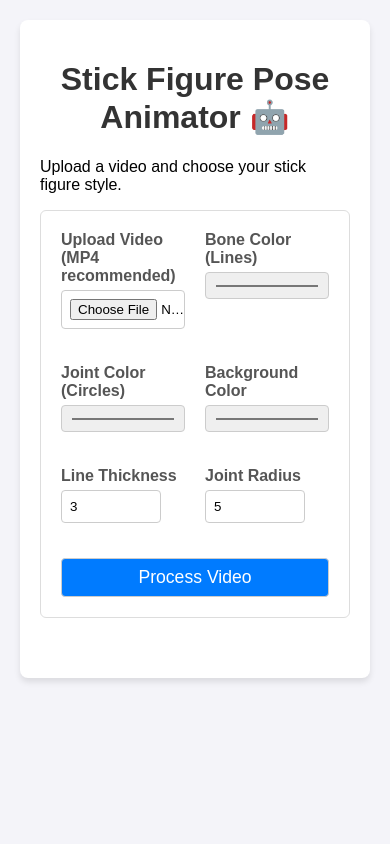
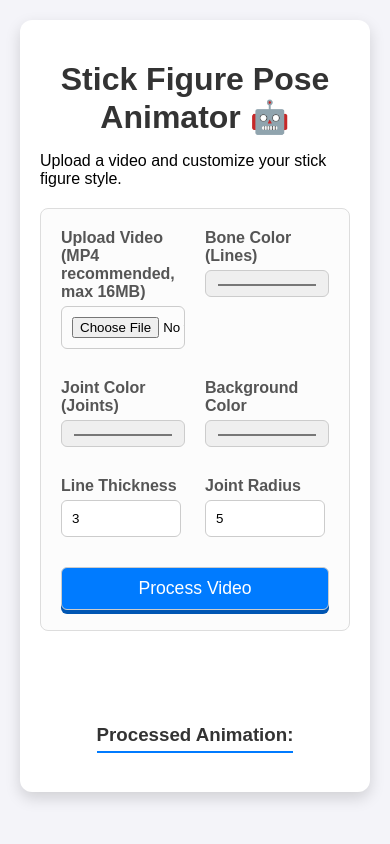
Before and after one commit to Kavya-19005/Digitised-Natya-Shastra, a Flask app: page / in a window 390 px wide. Run offline with Flask 3, Linux system fonts and the light colour scheme.

Commit message:
Further updates made: Add video player and download link elements to index.html, Implement video display logic and robust status/error handling, Finalize styling for responsive form and video display area.

```diff
--- a/static/css/style.css
+++ b/static/css/style.css
@@ -1,4 +1,3 @@
-/* static/css/style.css */
 body {
     font-family: sans-serif;
     margin: 20px;
@@ -9,21 +8,23 @@ body {
     margin: auto;
     background: white;
     padding: 20px;
-    border-radius: 8px;
-    box-shadow: 0 4px 6px rgba(0, 0, 0, 0.1);
+    border-radius: 12px;
+    box-shadow: 0 6px 15px rgba(0, 0, 0, 0.15);
 }
 h1 {
     text-align: center;
     color: #333;
+    margin-bottom: 5px;
 }
 form {
     display: grid;
     grid-template-columns: 1fr 1fr;
     gap: 20px;
-    margin-bottom: 20px;
+    margin-top: 20px;
     padding: 20px;
     border: 1px solid #ddd;
-    border-radius: 6px;
+    border-radius: 8px;
+    background-color: #fcfcfc;
 }
 label {
     display: block;
@@ -32,17 +33,17 @@ label {
     color: #555;
 }
 input[type="file"], input[type="color"], input[type="number"], button {
-    padding: 8px;
-    border-radius: 4px;
+    padding: 10px;
+    border-radius: 6px;
     border: 1px solid #ccc;
     width: 100%;
     box-sizing: border-box;
 }
 input[type="number"] {
-    max-width: 100px;
+    max-width: 120px;
 }
 .form-group {
-    margin-bottom: 15px;
+    margin-bottom: 10px;
 }
 button[type="submit"] {
     grid-column: 1 / 3;
@@ -50,16 +51,19 @@ button[type="submit"] {
     color: white;
     cursor: pointer;
     font-size: 1.1em;
-    transition: background-color 0.3s;
+    transition: background-color 0.3s, transform 0.1s;
+    box-shadow: 0 4px #0056b3;
 }
 button[type="submit"]:hover {
     background-color: #0056b3;
+    transform: translateY(1px);
+    box-shadow: 0 3px #004499;
 }
 #status {
     text-align: center;
-    padding: 10px;
-    border-radius: 4px;
-    margin-top: 10px;
+    padding: 12px;
+    border-radius: 6px;
+    margin-top: 20px;
     font-weight: bold;
 }
 .error {
@@ -77,3 +81,26 @@ button[type="submit"]:hover {
     color: #856404;
     border: 1px solid #ffeeba;
 }
+#video-display-container {
+    text-align: center;
+    margin-top: 30px;
+}
+#video-display-container h3 {
+    color: #333;
+    border-bottom: 2px solid #007bff;
+    display: inline-block;
+    padding-bottom: 5px;
+}
+#downloadLink {
+    text-decoration: none;
+    padding: 8px 15px;
+    background-color: #e0f0ff;
+    border-radius: 4px;
+    transition: background-color 0.2s;
+    display: block;
+    max-width: 250px;
+    margin: 10px auto;
+}
+#downloadLink:hover {
+    background-color: #c0e0ff;
+}
--- a/static/js/app.js
+++ b/static/js/app.js
@@ -1,17 +1,22 @@
-/* static/js/app.js */
+document.addEventListener('DOMContentLoaded', () => {
+    const form = document.getElementById('upload-form');
+    const statusDiv = document.getElementById('status');
+    const submitBtn = document.getElementById('submit-btn');
+    const videoElement = document.getElementById("resultVideo");
+    const downloadLink = document.getElementById("downloadLink");
 
-document.getElementById('upload-form').addEventListener('submit', async function(e) {
+    form.addEventListener('submit', async function(e) {
         e.preventDefault();
 
-    const form = e.target;
-    const statusDiv = document.getElementById('status');
-    const submitBtn = document.getElementById('submit-btn');
+        // 1. Setup & Validation
+        const formData = new FormData(form);
+        const videoFile = formData.get('video');
 
-    // Get form data (this includes all style parameters and the video file)
-    const formData = new FormData(form);
+        // Hide previous results
+        videoElement.style.display = 'none';
+        videoElement.src = '';
+        downloadLink.style.display = 'none';
 
-    // Basic file validation
-    const videoFile = formData.get('video');
         if (!videoFile || videoFile.size === 0) {
             statusDiv.className = 'error';
             statusDiv.textContent = 'Please select a video file to upload.';
@@ -25,7 +30,7 @@ document.getElementById('upload-form').addEventListener('submit', async function
         submitBtn.textContent = 'Processing...';
 
         try {
-        // Use the RELATIVE path '/process' because the frontend is served by Flask
+            // 2. Fetch Request to Flask Backend
             const response = await fetch('/process', {
                 method: 'POST',
                 body: formData
@@ -36,20 +41,20 @@ document.getElementById('upload-form').addEventListener('submit', async function
                 const blob = await response.blob();
                 const url = window.URL.createObjectURL(blob);
 
-            // Trigger automatic download
-            const a = document.createElement('a');
-            a.style.display = 'none';
-            a.href = url;
-            a.download = 'stick_figure_animation.mp4';
-            document.body.appendChild(a);
-            a.click();
-            window.URL.revokeObjectURL(url); // Clean up the object URL
+                // 3. Display the video
+                videoElement.src = url;
+                videoElement.style.display = 'block';
+
+                // 4. Set up the explicit download link
+                downloadLink.href = url;
+                downloadLink.download = 'stick_figure_animation.mp4';
+                downloadLink.style.display = 'block';
 
                 statusDiv.className = 'success';
-            statusDiv.textContent = 'Success! Your video is downloading.';
+                statusDiv.textContent = 'Success! The processed animation is displayed below.';
 
             } else {
-            // Handle server-side errors (Flask returns JSON for errors)
+                // Handle server-side errors
                 let errorText = 'Video processing failed.';
                 try {
                     const errorData = await response.json();
@@ -73,3 +78,4 @@ document.getElementById('upload-form').addEventListener('submit', async function
             submitBtn.textContent = 'Process Video';
         }
     });
+});
--- a/templates/index.html
+++ b/templates/index.html
@@ -10,12 +10,12 @@
 
     <div id="app-container">
         <h1>Stick Figure Pose Animator 🤖</h1>
-        <p>Upload a video and choose your stick figure style.</p>
+        <p>Upload a video and customize your stick figure style.</p>
 
         <form id="upload-form">
             <div class="form-group">
-                <label for="video">Upload Video (MP4 recommended)</label>
-                <input type="file" id="video" name="video" accept="video/*" required>
+                <label for="video">Upload Video (MP4 recommended, max 16MB)</label>
+                <input type="file" id="video" name="video" accept="video/mp4,video/quicktime,video/avi" required>
             </div>
 
             <div class="form-group">
@@ -24,7 +24,7 @@
             </div>
 
             <div class="form-group">
-                <label for="jointColor">Joint Color (Circles)</label>
+                <label for="jointColor">Joint Color (Joints)</label>
                 <input type="color" id="jointColor" name="jointColor" value="#ff0000">
             </div>
 
@@ -47,6 +47,13 @@
         </form>
 
         <div id="status"></div>
+
+        <div id="video-display-container">
+            <h3>Processed Animation:</h3>
+            <video id="resultVideo" width="100%" height="auto" controls style="max-width: 600px; display: none; margin: 0 auto; border-radius: 8px; box-shadow: 0 4px 10px rgba(0, 0, 0, 0.5);"></video>
+            <a id="downloadLink" style="display: none; text-align: center; margin-top: 10px; font-weight: bold; color: #007bff; cursor: pointer;">Download Processed Video</a>
+        </div>
+
     </div>
 
     <script src="{{ url_for('static', filename='js/app.js') }}"></script>
```
Lines whose indentation alone changed are shown as unchanged.
